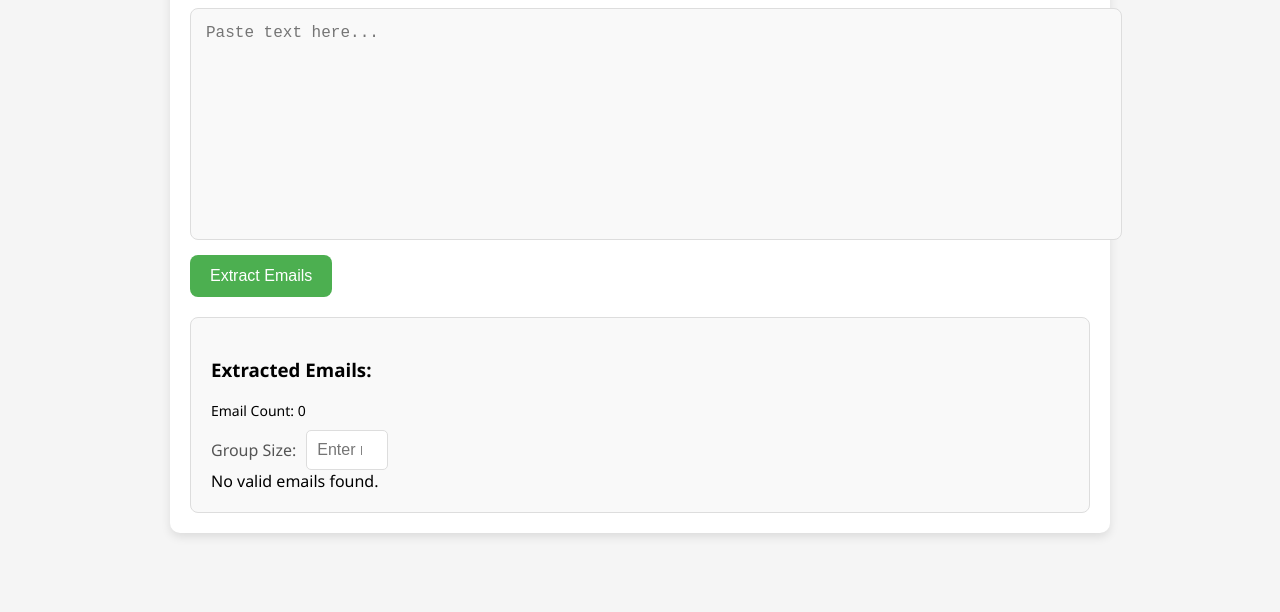
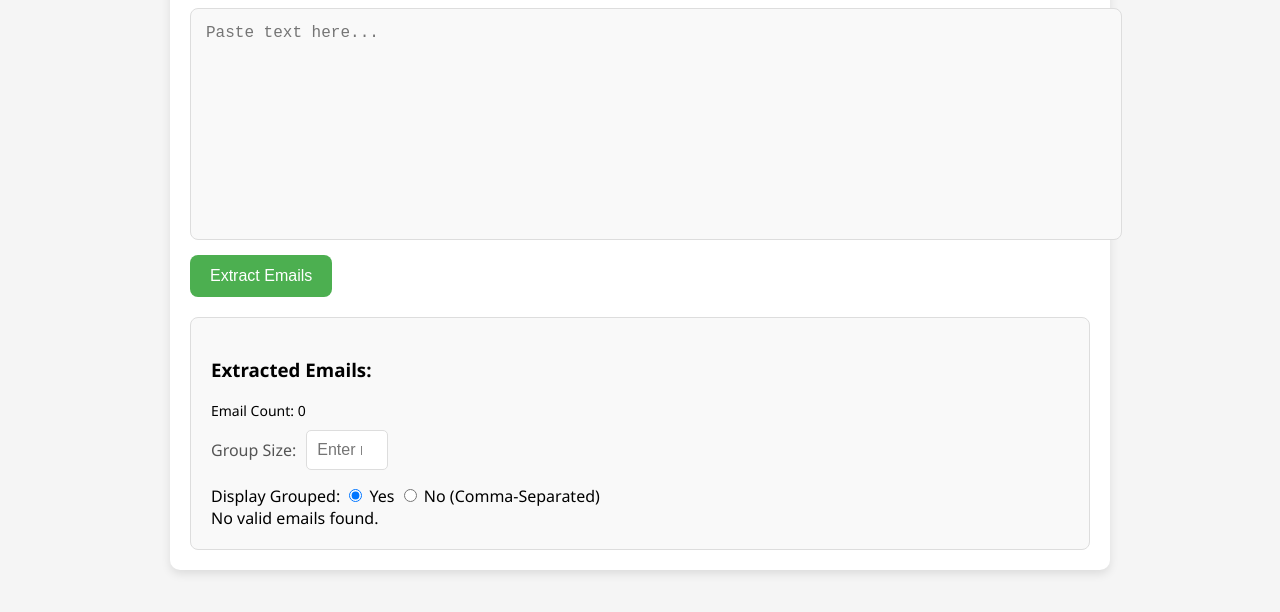
Before and after one commit to techcoll/email-extractor, a plain HTML site: page index.html in a window 1280 px wide. Both pictures are taken after a click on the button "Extract Emails". Shown: the part 126-738 px from the top of the page. Drawn offline with Linux system fonts and the light colour scheme.

Commit message:
Update index.html

```diff
--- a/index.html
+++ b/index.html
@@ -133,6 +133,22 @@
             background-color: #fff;
             width: 60px;
         }
+        .display-options {
+            margin-top: 15px;
+            display: flex;
+            justify-content: space-between;
+        }
+        .display-options label {
+            font-size: 16px;
+        }
+        /* Fix text visibility in dark mode */
+        .dark-mode .result p, .dark-mode .group, .dark-mode .group strong {
+            color: #eee; /* Ensure emails are visible in dark mode */
+        }
+        .dark-mode .mode-toggle {
+            background-color: #333;
+            color: white;
+        }
     </style>
 </head>
 <body>
@@ -152,6 +168,15 @@
                 <input type="number" id="groupSize" placeholder="Enter number" min="1">
             </div>
 
+            <!-- Display Options -->
+            <div class="display-options">
+                <div>
+                    <label for="displayGroup">Display Grouped:</label>
+                    <input type="radio" id="displayGroup" name="displayOption" onclick="setDisplayOption('group')" checked> Yes
+                    <input type="radio" id="displayUngrouped" name="displayOption" onclick="setDisplayOption('ungroup')"> No (Comma-Separated)
+                </div>
+            </div>
+
             <div id="groupedEmails"></div>
         </div>
     </div>
@@ -159,6 +184,7 @@
     <script>
         let isDarkMode = false;
         let emails = []; // Store emails persistently across extractions
+        let displayOption = 'group'; // Default display option (grouped)
 
         function toggleMode() {
             isDarkMode = !isDarkMode;
@@ -176,13 +202,13 @@
 
         function extractEmails() {
             const text = document.getElementById("textInput").value;
-            document.getElementById("textInput").value = ''; // Clear input field
+            document.getElementById("textInput").value = ''; // Clear input field after extraction
 
             // Regular expression for matching emails
             const emailPattern = /[a-zA-Z0-9._%+-]+@[a-zA-Z0-9.-]+\.[a-zA-Z]{2,}/g;
             const newEmails = text.match(emailPattern);
 
-            // If new emails are found, update the emails list
+            // If new emails are found, add them to the existing list of emails
             if (newEmails) {
                 emails = [...emails, ...newEmails];
             }
@@ -192,10 +218,11 @@
             const emailCountDisplay = document.getElementById("emailCount");
             const groupedEmailsDiv = document.getElementById("groupedEmails");
 
+            // Update email count and show result
+            emailCountDisplay.innerHTML = `Email Count: ${emails.length}`;
+
             if (emails.length > 0) {
-                emailCountDisplay.innerHTML = `Email Count: ${emails.length}`;
-
-                if (groupSize > 1) {
+                if (displayOption === 'group' && groupSize > 1) {
                     let groupedEmails = [];
                     for (let i = 0; i < emails.length; i += groupSize) {
                         groupedEmails.push(emails.slice(i, i + groupSize));
@@ -211,7 +238,8 @@
                         groupedEmailsDiv.innerHTML += groupHTML;
                     });
                 } else {
-                    groupedEmailsDiv.innerHTML = emails.join("<br>");
+                    // Display emails as a comma-separated list
+                    groupedEmailsDiv.innerHTML = emails.join(", ");
                 }
 
                 resultDiv.style.display = "block";
@@ -221,6 +249,11 @@
                 resultDiv.style.display = "block";
             }
         }
+
+        // Set display option (grouped or ungrouped)
+        function setDisplayOption(option) {
+            displayOption = option;
+        }
     </script>
 </body>
 </html>
```
